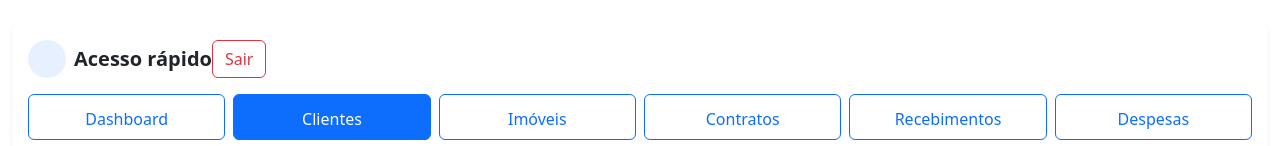
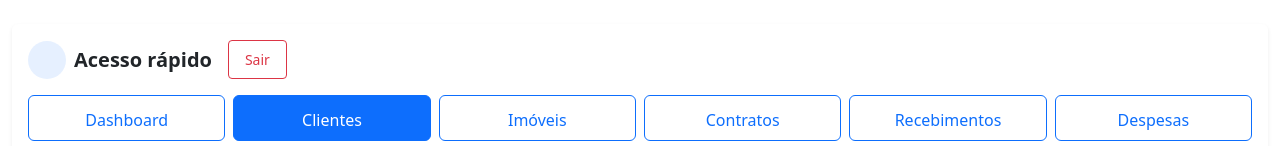
Before and after one commit to MarianeStriani/sistema-imobiliaria, a Next.js app: page /clientes in a window 1280 px wide. Shown: the top 146 px of the page. Built offline with nearby package versions, Linux system fonts and the light colour scheme; no server answers; the database is empty.

Commit message:
Atualizar o LogoutButton.js

```diff
--- a/app/components/LogoutButton.js
+++ b/app/components/LogoutButton.js
@@ -18,7 +18,7 @@ export default function LogoutButton() {
   return (
     <button
       type="button"
-      className="btn btn-outline-danger"
+      className="btn btn-outline-danger btn-sm px-3 py-2 ms-3"
       onClick={sair}
     >
       Sair
```
